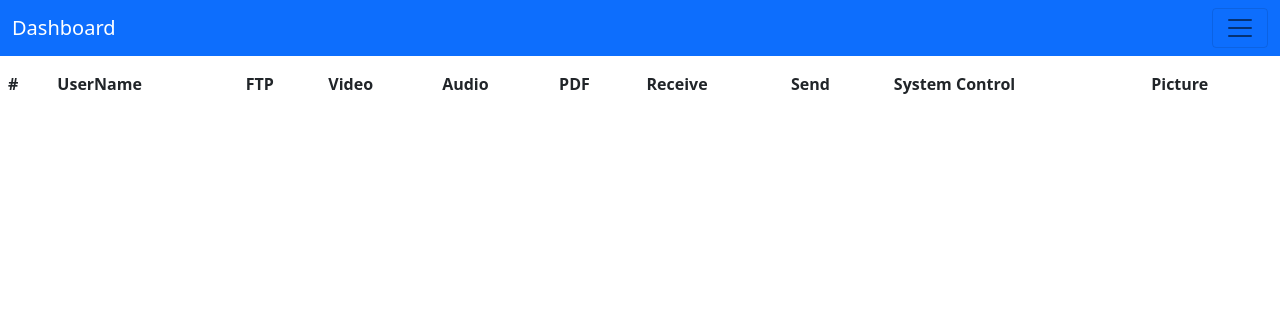
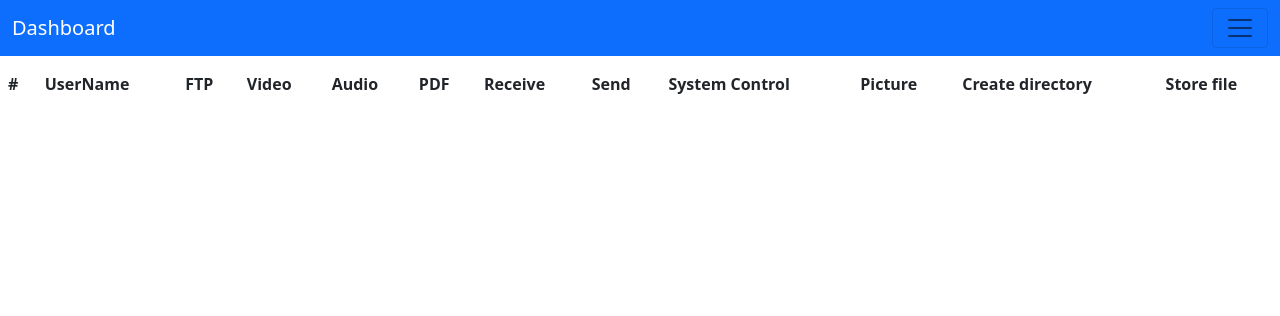
Before and after one commit to MrMRM1/HomeServer, a Flask app: template app/admin/templates/dashboard.html in a window 1280 px wide. Shown: the top 316 px of the page. Run offline with Flask 2, Linux system fonts and the light colour scheme; the template is opened without the code that fills it, so the values that code supplies are empty; data comes from the database, SQL or seed files in the repository; parts of the project's set-up code (start-up, migrations or seed data) failed here and were passed over; some libraries are stand-ins or nearby versions.

Commit message:
add ftp_create_directory and ftp_store_file on table

```diff
--- a/app/admin/templates/dashboard.html
+++ b/app/admin/templates/dashboard.html
@@ -33,6 +33,8 @@
                 <th scope="col">Send</th>
                 <th scope="col">System Control</th>
                 <th scope="col">Picture</th>
+                  <th scope="col" title="FTP create directory">Create directory</th>
+                <th scope="col" title="FTP store file">Store file</th>
               </tr>
             </thead>
             <tbody id="tbody">
```
